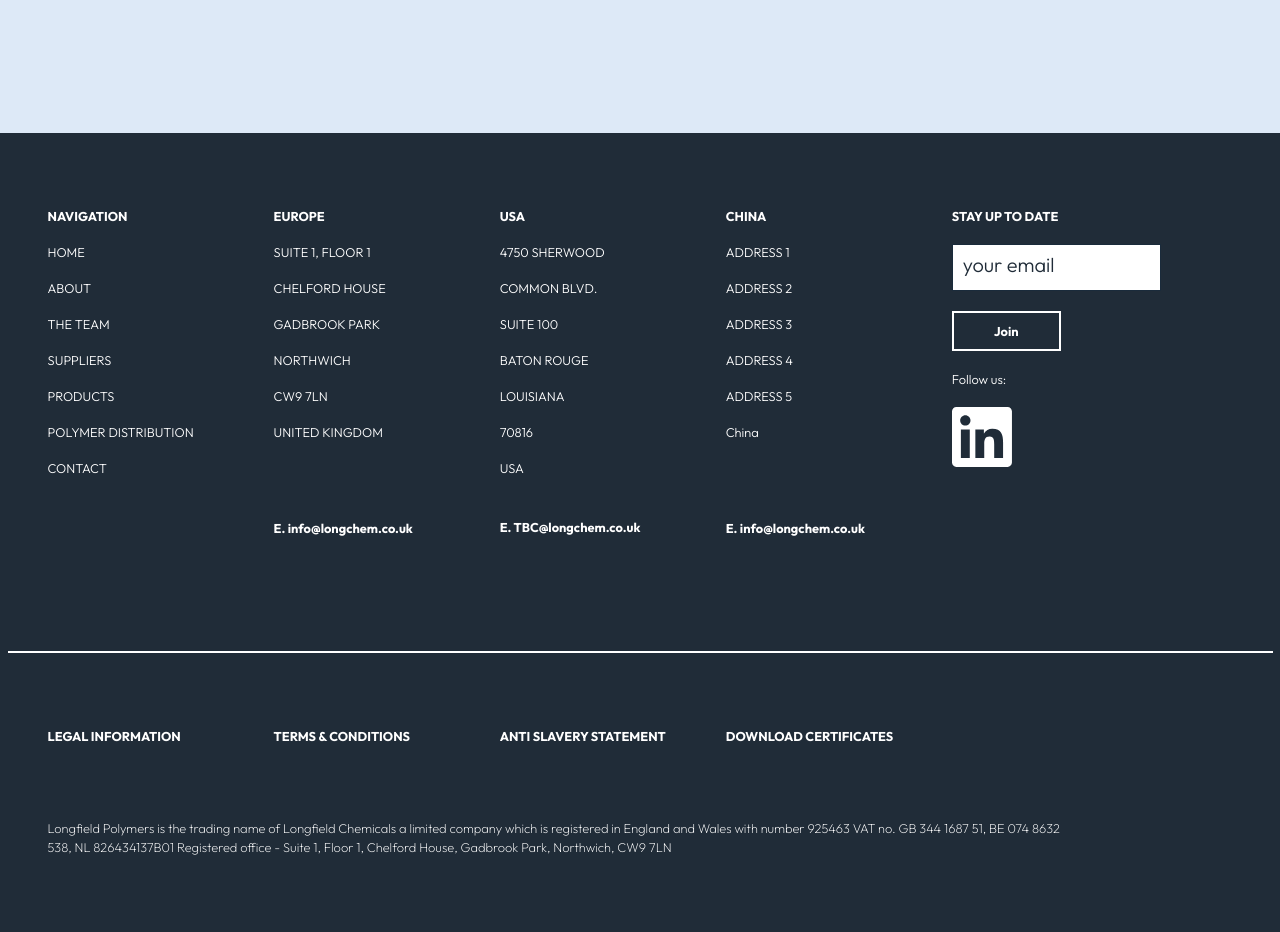
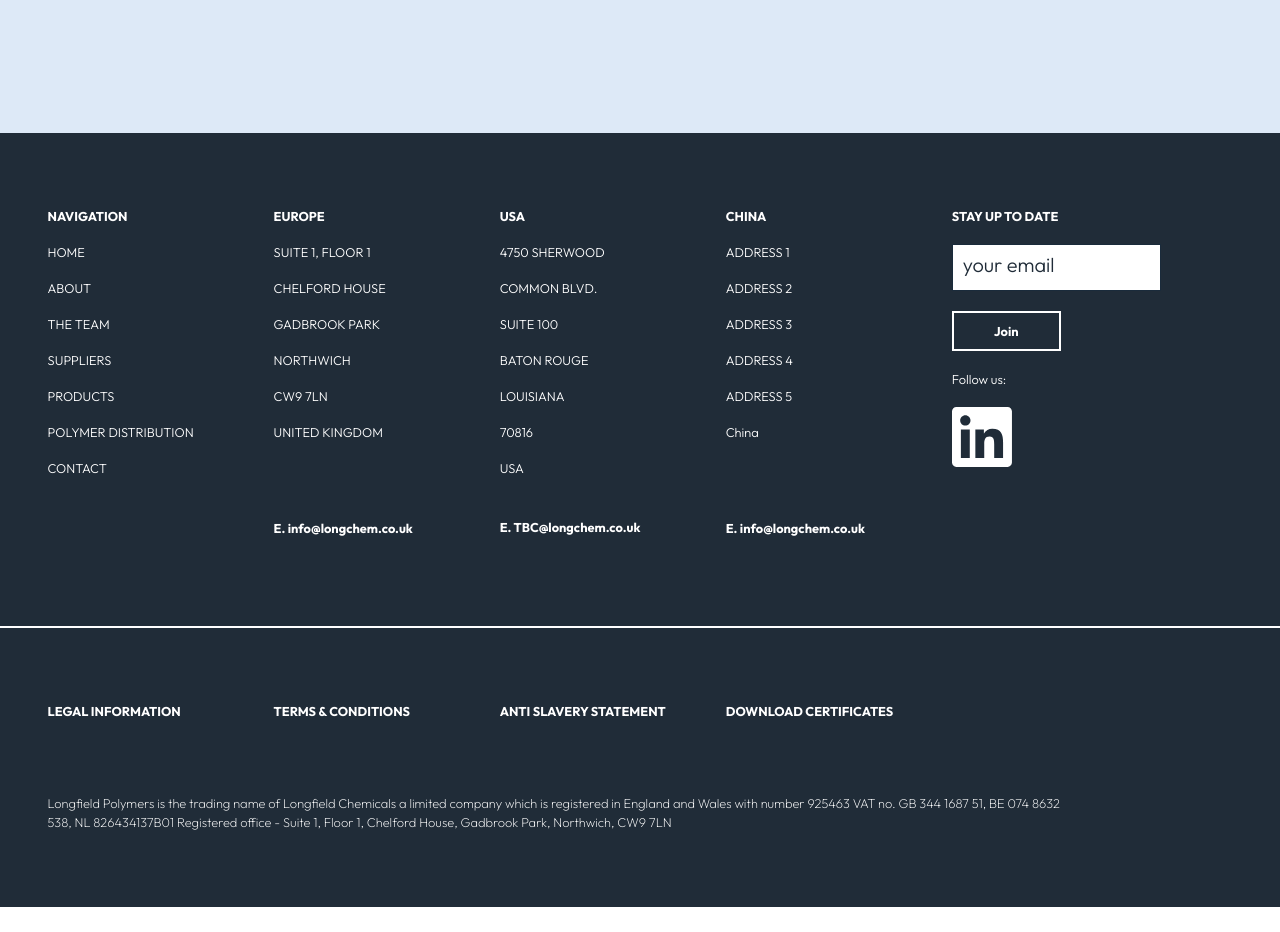
Before and after one commit to camcgreen/longfield, a Next.js app: page / in a window 1280 px wide. Shown: the part 4600-5532 px from the top of the page. After the commit the page ends 5507 px from the top, so only its background shows below. Built offline with nearby package versions, Linux system fonts and the light colour scheme.

Commit message:
footer amendments

```diff
--- a/components/footer.js
+++ b/components/footer.js
@@ -183,7 +183,9 @@ const Footer = () => {
             />
           </ul>
         </div>
-        <div className={styles.break}></div>
+      </div>
+      <div className={styles.break}></div>
+      <div className='wrapper'>
         <div className={styles.legal}>
           <div className={`${styles.column} ${styles.legalLinks}`}>
             <h1>LEGAL INFORMATION</h1>
--- a/styles/Footer.module.css
+++ b/styles/Footer.module.css
@@ -20,7 +20,9 @@
   /* justify-content: center; */
   /* padding: 40px 150px; */
   /* padding: 0 150px; */
-  padding: 75px 40px;
+  /* padding: 75px 40px; */
+  padding: 50px 40px;
+  padding-top: 75px;
 }
 
 .column {
@@ -137,6 +139,7 @@
   /* margin-top: 120px; */
   /* width: calc(100vw - 8px); */
   /* transform: translateX(calc(-1280px / 4)); */
+  /* width: 100vw; */
 }
 
 .legal {
@@ -184,7 +187,7 @@
 @media (max-width: 1024px) {
   .content {
     flex-direction: column;
-    /* padding: 75px 40px; */
+    padding: 75px 40px;
   }
 
   .column:first-of-type {
```
